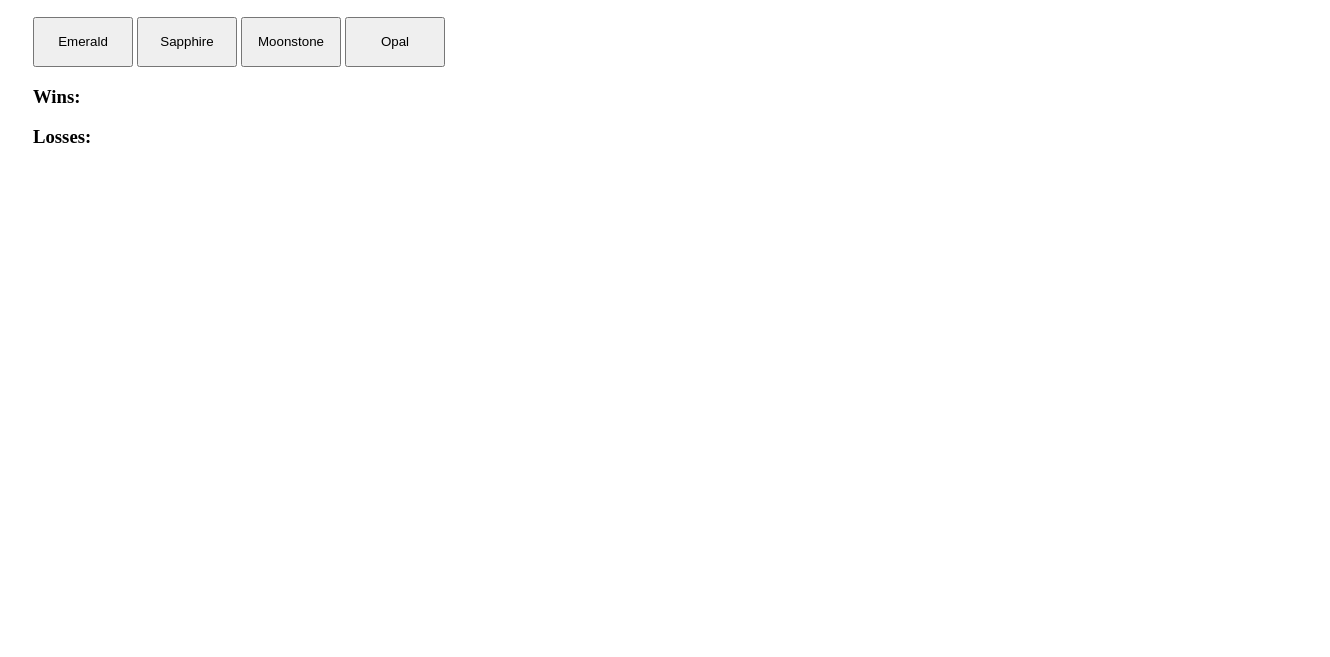
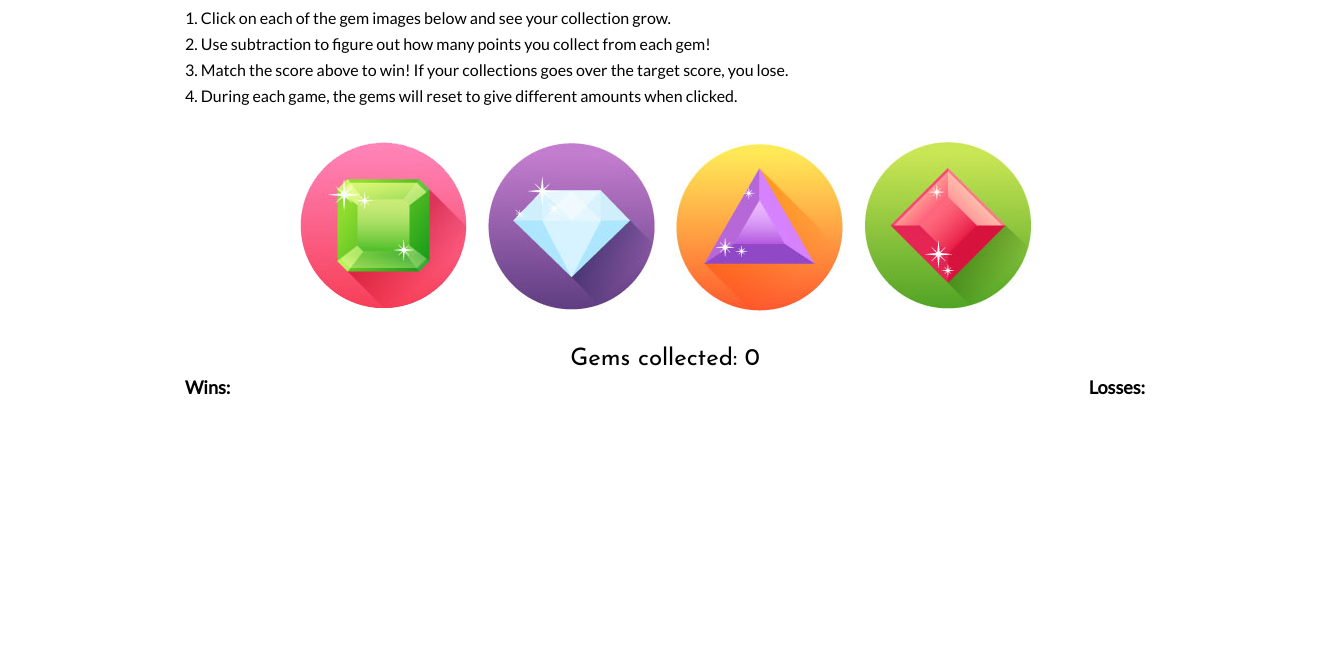
Before and after one commit to dmaddox/week-4-game, a plain HTML site: page index.html in a window 1280 px wide. Shown: the part 143-800 px from the top of the page, 1330 px wide, since content can reach past the window. Drawn offline with nearby package versions, Linux system fonts and the light colour scheme.

Commit message:
finish game & add styling

```diff
--- a/assets/css/style.css
+++ b/assets/css/style.css
@@ -0,0 +1,56 @@
+body {
+	background-color: #fff;
+	width: 100%;
+}
+#wrapper {
+	max-width: 960px;
+	margin: 0 auto;
+	padding: 25px;
+}
+#gems {
+	text-align: center;
+	padding: 25px;
+}
+img {
+	cursor: pointer;
+	text-align: center;
+	opacity: 1;
+}
+img:hover {
+	opacity: .9;
+}
+img:active {
+	opacity: 1;
+}
+h1, h2 {
+	text-align: center;
+	font-family: 'Josefin Sans', sans-serif;
+}
+.left {
+	float: left;
+}
+.right {
+	float: right;
+}
+h1 {
+	font-size: 36px;
+	padding: 15px;
+}
+h2 {
+	font-size: 24px;
+}
+h3 {
+	font-size: 18px;
+	font-weight: bold;
+	line-height: 32px;
+	font-family: 'Lato', sans-serif;
+}
+ol {
+	list-style-type: decimal;
+	list-style-position: inside;
+	line-height: 26px;
+	font-family: 'Lato', sans-serif;
+}
+.bgflash {
+	background-color: pink;
+}
--- a/assets/javascript/game.js
+++ b/assets/javascript/game.js
@@ -71,6 +71,7 @@ function scoreCheck() {
 	if (score == goal) {
 		wins++;
 		$("#wins").text(wins);
+
 		reset();
 	} else if (score > goal) {
 		losses++;
--- a/index.html
+++ b/index.html
@@ -3,7 +3,10 @@
 <head>
 	<meta charset="UTF-8">
 	<title>Document</title>
+	<link rel="stylesheet" type="text/css" href="assets/css/reset.css">
+	<link rel="stylesheet" type="text/css" href="assets/css/style.css">
 	<script src="https://code.jquery.com/jquery-3.2.1.js" integrity="sha256-DZAnKJ/6XZ9si04Hgrsxu/8s717jcIzLy3oi35EouyE=" crossorigin="anonymous"></script>
+	<link href="https://fonts.googleapis.com/css?family=Josefin+Sans|Lato" rel="stylesheet">
 	<style type="text/css">
 		body {
 			padding: 25px;
@@ -15,15 +18,27 @@
 	</style>
 </head>
 <body>
-	<h1>Your Target: <span id="goal"></span></h1>
-	<h2>Your score: <span id="score"></span></h2>
-	<button id="emerald">Emerald</button>
-	<button id="sapphire">Sapphire</button>
-	<button id="moonstone">Moonstone</button>
-	<button id="opal">Opal</button>
-	<h3>Wins: <span id="wins"></span></h3>
-	<h3>Losses: <span id="losses"></span></h3>
-
+	<div id="wrapper">
+		<h1>Can you collect exactly <span id="goal"></span> gems?</h1>
+		<h3>Game Instructions:</h3>
+		<ol>
+			<li class="directions">Click on each of the gem images below and see your collection grow.</li>
+			<li class="directions">Use subtraction to figure out how many points you collect from each gem!</li>
+			<li class="directions">Match the score above to win! If your collections goes over the target score, you lose.</li>
+			<li class="directions">During each game, the gems will reset to give different amounts when clicked.</li>
+		</ol>
+		<div id="gems">
+			<img src ="assets/images/emerald.png" id="emerald" />
+			<img src ="assets/images/diamond.jpg" id="sapphire" />
+			<img src ="assets/images/moonstone.jpg" id="moonstone" />
+			<img src ="assets/images/ruby.jpg" id="opal" />
+		</div>
+		<h2>Gems collected: <span id="score">0</span></h2>
+		<div id="scoreboard">
+			<h3 class="left">Wins: <span id="wins"></span></h3>
+			<h3 class="right">Losses: <span id="losses"></span></h3>
+		</div>
+	</div>
 	<script type="text/javascript" src="assets/javascript/game.js"></script>
 </body>
 </html>
```
Also changed, not shown: assets/images/diamond.jpg (added), assets/images/emerald.jpg (added), assets/images/emerald.png (added), assets/images/emeraldDown.png (added), assets/images/moonstone.jpg (added), assets/images/ruby.jpg (added), assets/images/sapphire.jpg (added).
